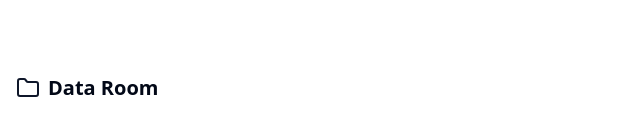
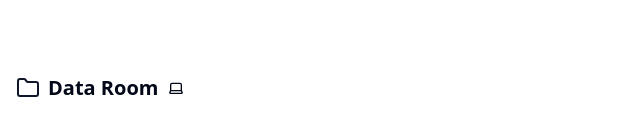
Before and after one commit to devraider/dataroom, a React app in the folder frontend/: page / in a window 1280 px wide. Shown: the part 312-448 px from the top of the page, without its empty margins (0-640 px from the left). Built offline with nearby package versions, Linux system fonts and the light colour scheme; the HTML template or start-up script is replaced by a standard one.

Commit message:
fe: feat:  Header - added ThemeToggle

```diff
--- a/frontend/src/layout/Header.tsx
+++ b/frontend/src/layout/Header.tsx
@@ -1,4 +1,5 @@
 import { Folder } from "lucide-react";
+import ThemeToggle from "./ThemeToggle";
 
 export default function Header() {
   return (
@@ -8,6 +9,10 @@ export default function Header() {
           <Folder className="h-6 w-6 text-primary" />
           <h1 className="text-xl font-bold">Data Room</h1>
         </div>
+
+        <div className="flex items-center gap-2">
+          <ThemeToggle />
+        </div>
       </div>
     </header>
   );
```
